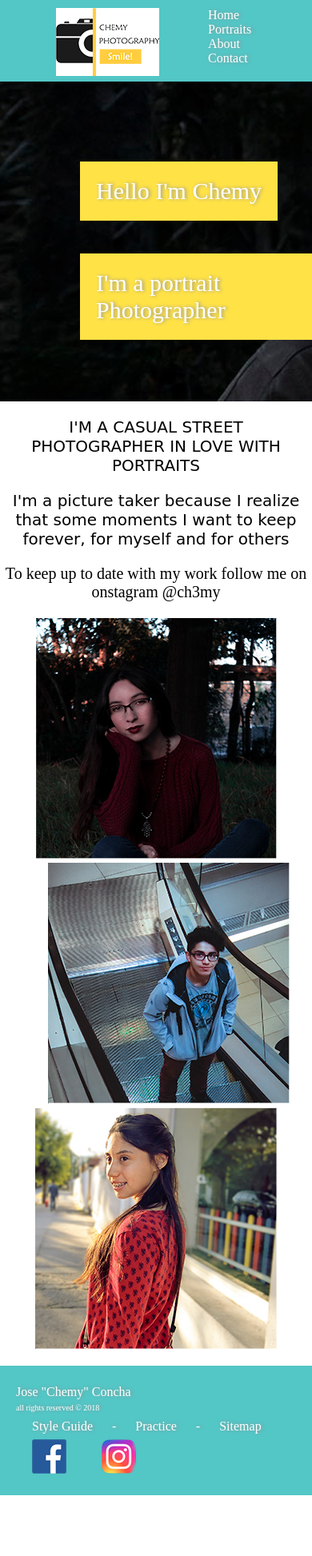
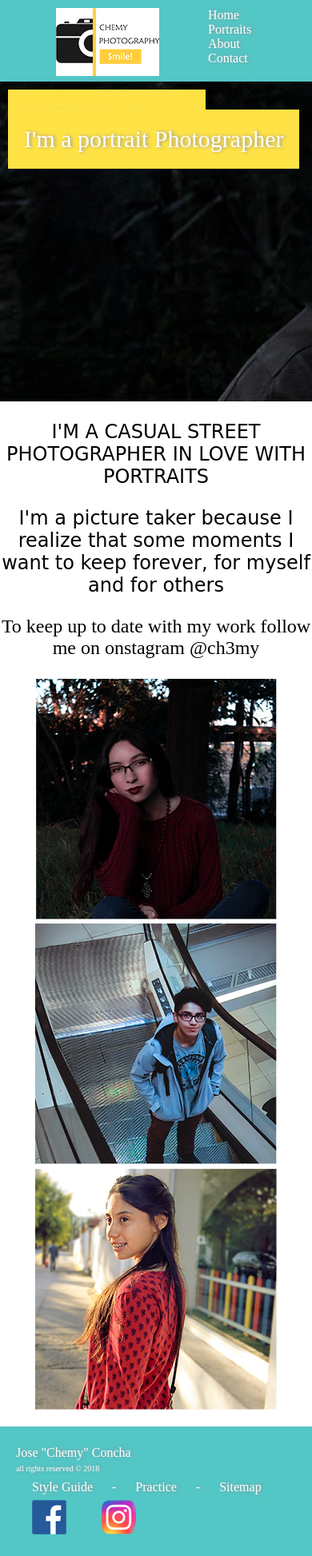
Before and after one commit to Ch3my/COMM-310, a PHP site: page / in a window 390 px wide. Shown: the whole page at 80% size. Before the commit the page ends 1870 px from the top, so only its background shows below. Run offline with PHP 8.4, Linux system fonts and the light colour scheme; some web fonts are replaced.

Commit message:
resposiveness

```diff
--- a/ch-photo/style.css
+++ b/ch-photo/style.css
@@ -102,7 +102,7 @@ nav ul {
 }
 article {
 	text-align: center;
-	font-size: 20px;
+	font-size: 24px;
 }
 figure{
 	text-align: center;
@@ -186,3 +186,16 @@ footer a:active{
 	.col {  margin: 1% 0 1% 0%; }
 	.span_3_of_3, .span_2_of_3, .span_1_of_3 { width: 100%; }
 }
+@media (max-width: 600px) {
+	figure img:nth-child(2){
+		margin: 0;
+	}
+	#header-txt-1 {
+		left:10px;
+		top:10px;
+	}
+	#header-txt-2 {
+		left:10px;
+		top:35px;
+	}
+}
```
